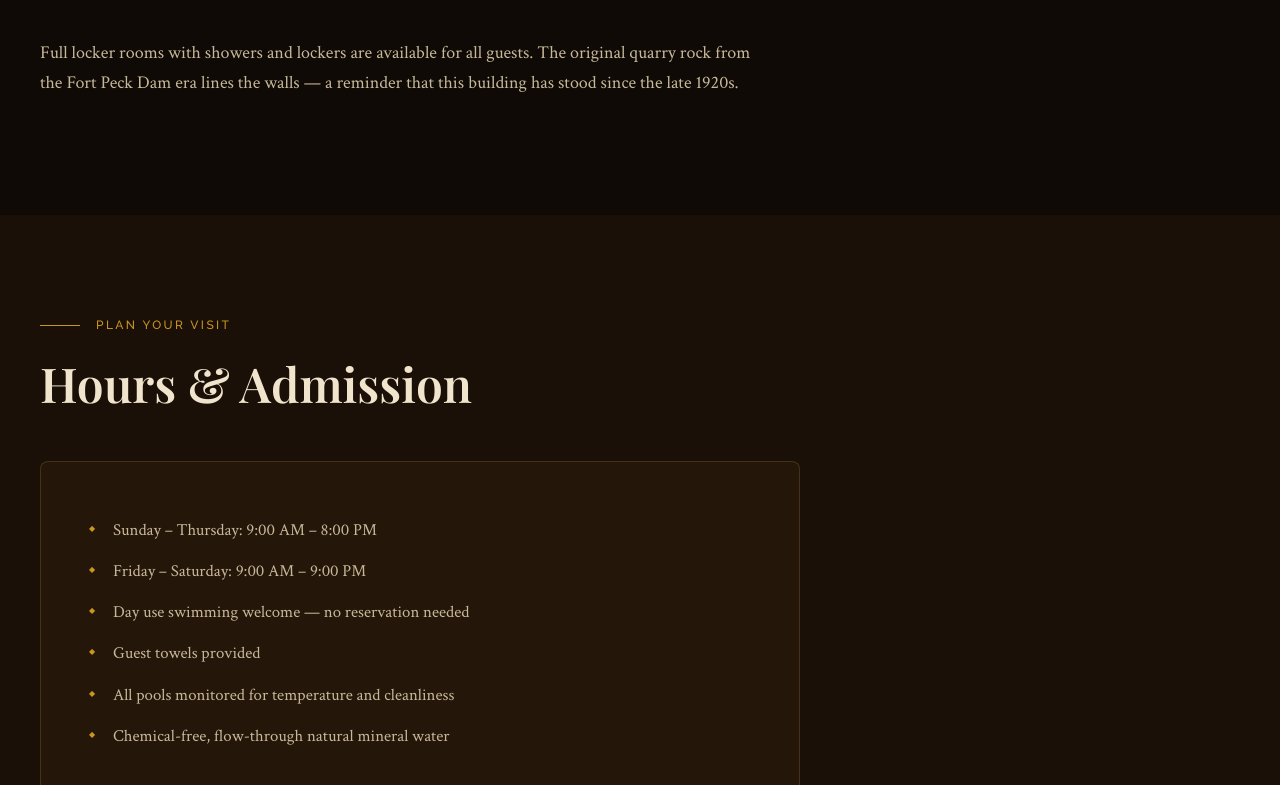
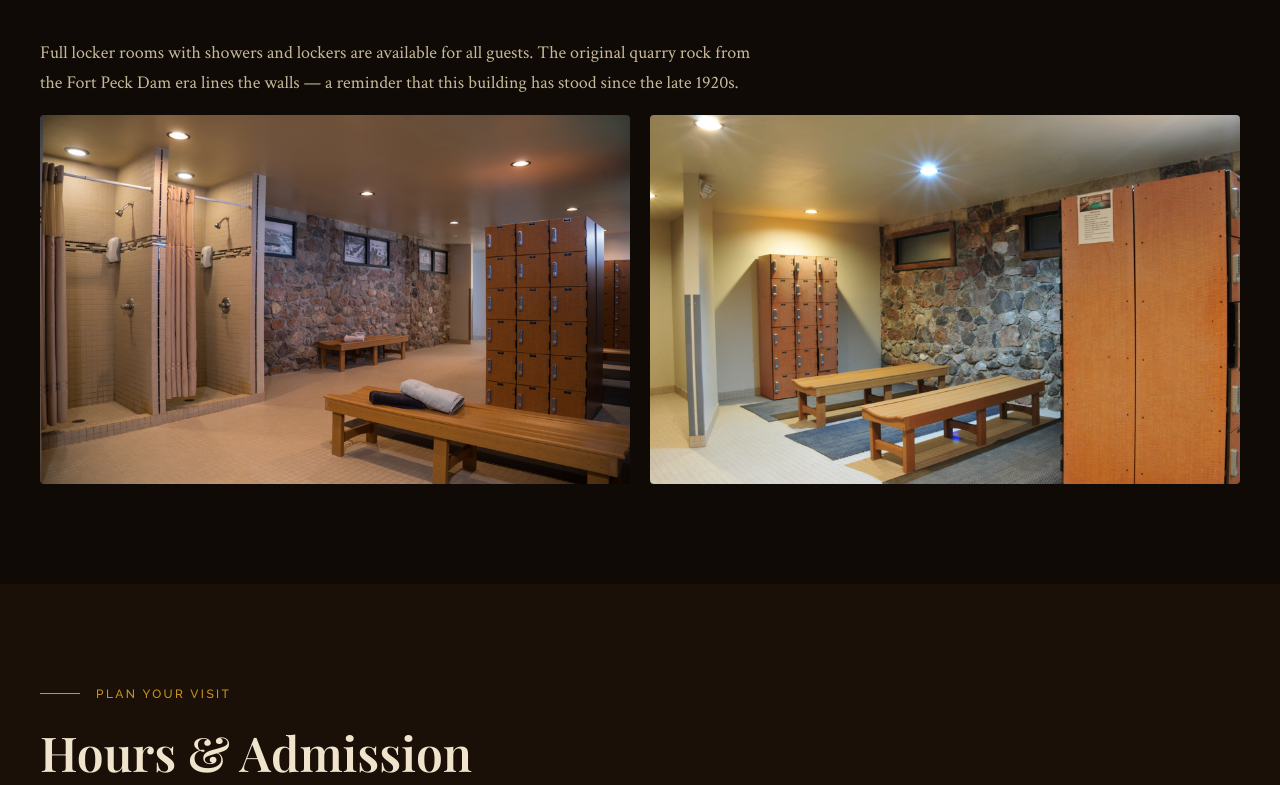
Before and after one commit to sleepingbuffalo/sleeping-buffalo-website, a React (Vite) app: page /hot-springs in a window 1280 px wide. Shown: the part 5155-5940 px from the top of the page. Built offline with nearby package versions, Linux system fonts and the light colour scheme; a web font is replaced by a local one.

Commit message:
Add locker room photos, fix towel pricing

```diff
--- a/src/pages/HotSprings.jsx
+++ b/src/pages/HotSprings.jsx
@@ -8,7 +8,7 @@ const hoursItems = [
   'Sunday – Thursday: 9:00 AM – 8:00 PM',
   'Friday – Saturday: 9:00 AM – 9:00 PM',
   'Day use swimming welcome — no reservation needed',
-  'Guest towels provided',
+  'Guest towels available for $2',
   'All pools monitored for temperature and cleanliness',
   'Chemical-free, flow-through natural mineral water',
 ]
@@ -187,6 +187,12 @@ export default function HotSprings() {
               </p>
             </div>
           </ScrollReveal>
+          <ScrollReveal delay={300}>
+            <div className="hs-dual-images">
+              <img src="/images/womans_lockerroom_shower.png" alt="Women's locker room showers" />
+              <img src="/images/womans_lockerroom.png" alt="Women's locker room" />
+            </div>
+          </ScrollReveal>
         </div>
       </section>
 
```
Also changed, not shown: .claude/settings.local.json, public/images/womans_lockerroom.png (added), public/images/womans_lockerroom_shower.png (added).
